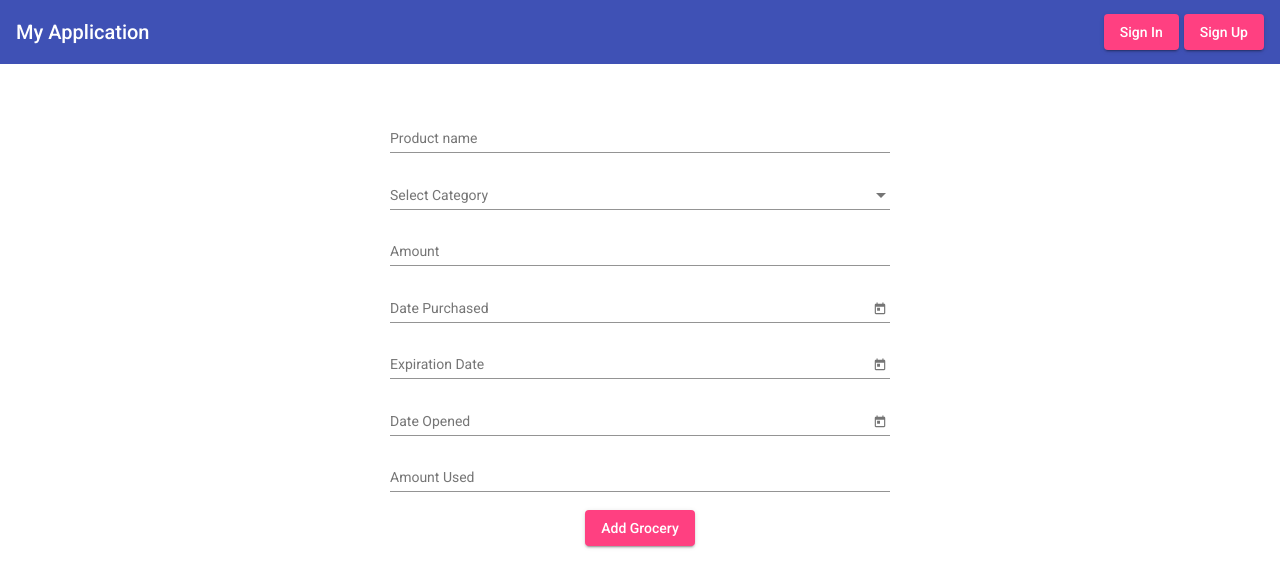
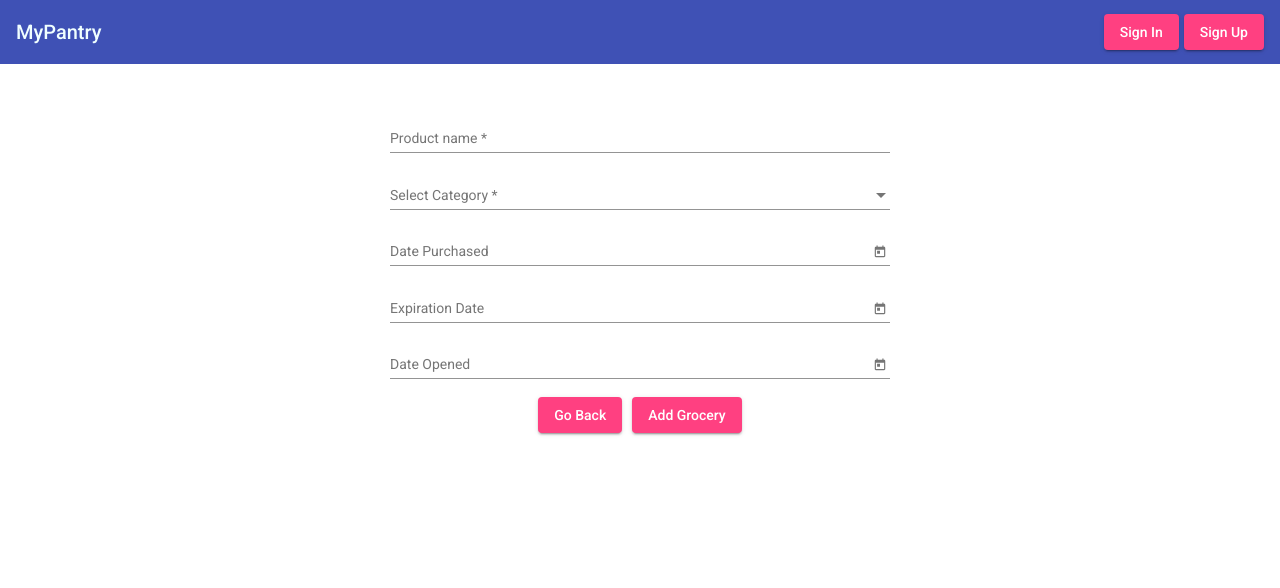
Before and after one commit to rwasek/MyPantry, an Angular app in the folder ngMyPantry/: page /addGrocery in a window 1280 px wide. Shown: the top 588 px of the page. Built offline with nearby package versions, Linux system fonts and the light colour scheme.

Commit message:
removed amount/amount used, added goback btn to add component

```diff
--- a/ngMyPantry/src/app/components/add-grocery/add-grocery.component.css
+++ b/ngMyPantry/src/app/components/add-grocery/add-grocery.component.css
@@ -8,3 +8,7 @@
 .example-full-width {
   width: 500px;
 }
+
+.goBackBtn {
+  margin-right: 10px;
+}
--- a/ngMyPantry/src/app/components/add-grocery/add-grocery.component.html
+++ b/ngMyPantry/src/app/components/add-grocery/add-grocery.component.html
@@ -2,12 +2,12 @@
   <form class="example-form">
     <mat-form-field class="example-full-width">
       <mat-label>Product name</mat-label>
-      <input type='text' name='productName' [(ngModel)]="newGrocery.productName" matInput placeholder="Ex. Pizza" value="Sushi">
+      <input type='text' name='productName' [(ngModel)]="newGrocery.productName" matInput placeholder="Ex. Pizza" value="Sushi" required>
     </mat-form-field>
     <br>
     <mat-form-field class="example-full-width">
       <mat-label>Select Category</mat-label>
-      <mat-select name="category" [(ngModel)]="newGroceryCategory.id">
+      <mat-select name="category" [(ngModel)]="newGroceryCategory.id" required>
         <mat-option type='hidden' name ='id' value=1>Vegetable</mat-option>
         <mat-option type='hidden' name ='id' value=2>Fruit</mat-option>
         <mat-option type='hidden' name ='id' value=3>Dairy</mat-option>
@@ -18,11 +18,11 @@
         <mat-option type='hidden' name ='id' value=8>Drinks</mat-option>
       </mat-select>
     </mat-form-field>
-    <br>
+    <!-- <br>
     <mat-form-field class="example-full-width">
       <mat-label>Amount</mat-label>
       <input type='number' name='amount' [(ngModel)]="newGrocery.amount" matInput placeholder="Ex. 2">
-    </mat-form-field>
+    </mat-form-field> -->
     <br>
     <mat-form-field class="example-full-width">
       <mat-label>Date Purchased</mat-label>
@@ -44,12 +44,13 @@
       <mat-datepicker-toggle matSuffix [for]="dateOpen"></mat-datepicker-toggle>
       <mat-datepicker #dateOpen></mat-datepicker>
     </mat-form-field>
-    <br>
+    <!-- <br>
     <mat-form-field class="example-full-width">
       <mat-label>Amount Used</mat-label>
       <input type='number' name='amountUsed' [(ngModel)]="newGrocery.amountUsed" matInput placeholder="Ex. 2">
-    </mat-form-field>
+    </mat-form-field> -->
     <br>
+    <button class='goBackBtn' mat-raised-button color='accent' onclick="window.history.go(-1); return false;">Go Back</button>
     <button mat-raised-button color='accent' (click)="createNewGrocery(newGroceryCategory.id)">Add Grocery</button>
   </form>
 </div>
--- a/ngMyPantry/src/app/components/grocery-list/grocery-list.component.css
+++ b/ngMyPantry/src/app/components/grocery-list/grocery-list.component.css
@@ -12,3 +12,7 @@ table {
 .example-full-width {
   width: 500px;
 }
+
+.addBtn {
+  text-align: center;
+}
--- a/ngMyPantry/src/app/components/grocery-list/grocery-list.component.html
+++ b/ngMyPantry/src/app/components/grocery-list/grocery-list.component.html
@@ -15,10 +15,10 @@
     </ng-container>
 
     <!-- Amount Column -->
-    <ng-container matColumnDef="amount">
+    <!-- <ng-container matColumnDef="amount">
       <th mat-header-cell *matHeaderCellDef> Amount </th>
       <td mat-cell *matCellDef="let grocery"> {{grocery.amount}} </td>
-    </ng-container>
+    </ng-container> -->
 
     <!-- Date Purchased Column -->
     <ng-container matColumnDef="datePurchased">
@@ -39,10 +39,10 @@
     </ng-container>
 
     <!-- Amount Used Column -->
-    <ng-container matColumnDef="amountUsed">
+    <!-- <ng-container matColumnDef="amountUsed">
       <th mat-header-cell *matHeaderCellDef> Amount Used </th>
       <td mat-cell *matCellDef="let grocery"> {{grocery.amountUsed}} </td>
-    </ng-container>
+    </ng-container> -->
 
     <!-- Delete Column -->
     <ng-container matColumnDef="delete">
@@ -55,8 +55,8 @@
     <tr mat-header-row *matHeaderRowDef="displayedColumns"></tr>
     <tr mat-row *matRowDef="let row; columns: displayedColumns;"></tr>
   </table>
-  <div>
-    <button mat-raised-button color='primary' class="addBtn" [routerLink]="['/addGrocery']">Add Grocery</button>
+  <div class='addBtn'>
+    <button mat-raised-button color='primary' [routerLink]="['/addGrocery']">Add Grocery</button>
   </div>
 </div>
 
--- a/ngMyPantry/src/app/components/grocery-list/grocery-list.component.ts
+++ b/ngMyPantry/src/app/components/grocery-list/grocery-list.component.ts
@@ -18,7 +18,7 @@ export class GroceryListComponent implements OnInit, AfterViewInit {
   selected = null;
 
   // for the table:
-  displayedColumns: string[] = ['productName', 'category', 'amount', 'datePurchased', 'expirationDate', 'dateOpened', 'amountUsed', 'delete'];
+  displayedColumns: string[] = ['productName', 'category', 'datePurchased', 'expirationDate', 'dateOpened', 'delete'];
   groceryList: Grocery[] = [];
 
   @ViewChild(MatSort) sort: MatSort;
--- a/ngMyPantry/src/app/components/login/login.component.ts
+++ b/ngMyPantry/src/app/components/login/login.component.ts
@@ -52,7 +52,7 @@ export class LoginComponent implements OnInit {
         },
           error => {
             console.error('login() component: error logging in.');
-            window.alert('Account has been deactivated, please email admin@stockoverflow.com to reactivate it if desired!');
+            window.alert('Account has been deactivated, please email admin@mypantry.com to reactivate it if desired!');
           }
         );
       }
--- a/ngMyPantry/src/app/components/navigation/navigation.component.css
+++ b/ngMyPantry/src/app/components/navigation/navigation.component.css
@@ -1,3 +1,9 @@
+a {
+  text-decoration: none;
+  color: azure;
+}
+
+
 .example-spacer {
   flex: 1 1 auto;
 }
--- a/ngMyPantry/src/app/components/navigation/navigation.component.html
+++ b/ngMyPantry/src/app/components/navigation/navigation.component.html
@@ -1,5 +1,7 @@
 <mat-toolbar color="primary">
-  <span>My Application</span>
+  <a [routerLink]="['/home']">
+    <span>MyPantry</span>
+  </a>
   <span class="example-spacer"></span>
     <a *ngIf='! loggedIn()' color="accent">
       <app-login></app-login>
--- a/ngMyPantry/src/index.html
+++ b/ngMyPantry/src/index.html
@@ -2,7 +2,7 @@
 <html lang="en">
 <head>
   <meta charset="utf-8">
-  <title>NgMyPantry</title>
+  <title>MyPantry</title>
   <base href="/">
   <meta name="viewport" content="width=device-width, initial-scale=1">
   <link rel="icon" type="image/x-icon" href="favicon.ico">
```
Also changed, not shown: 2 other files (tests, documents, lock files or other folders).
